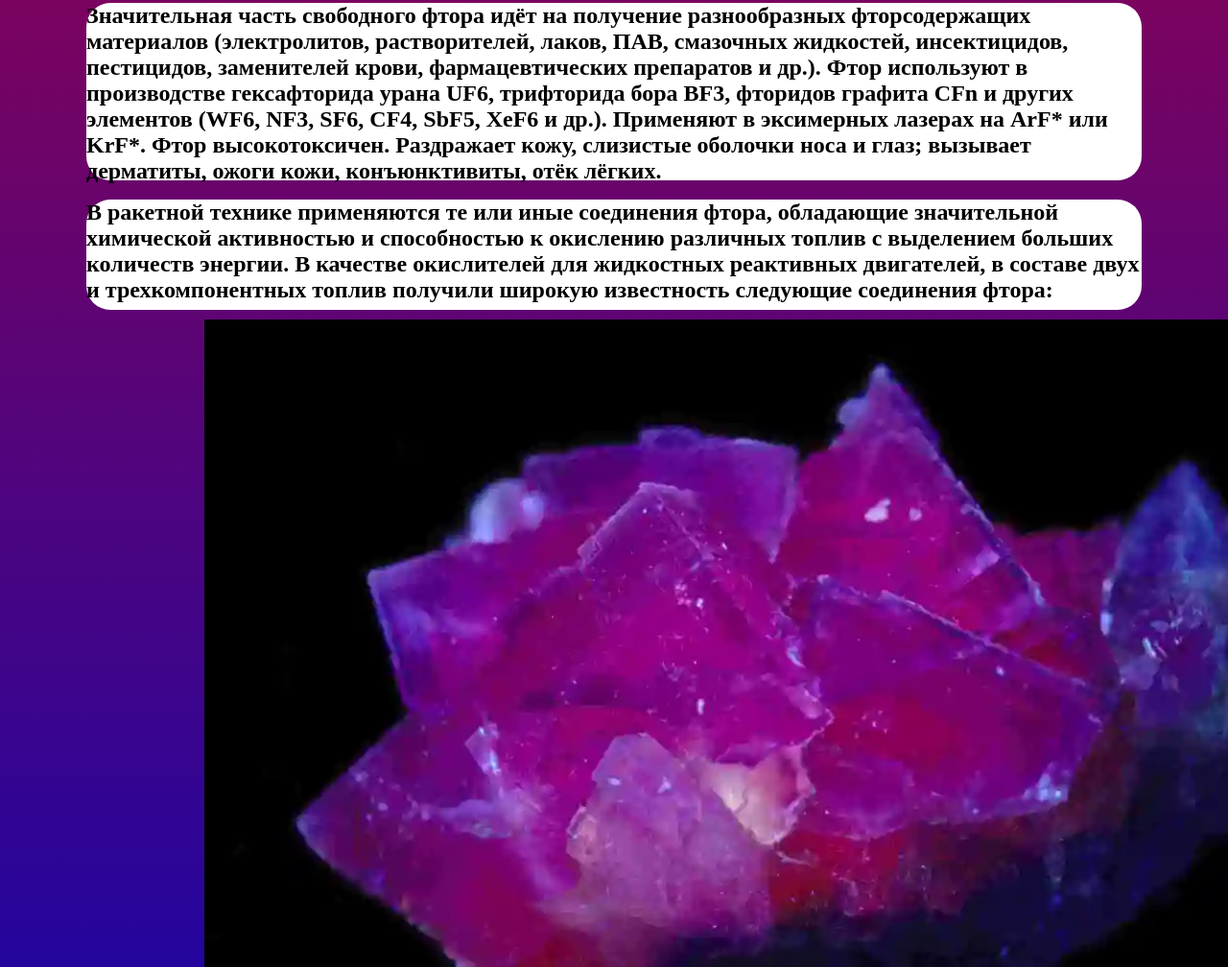
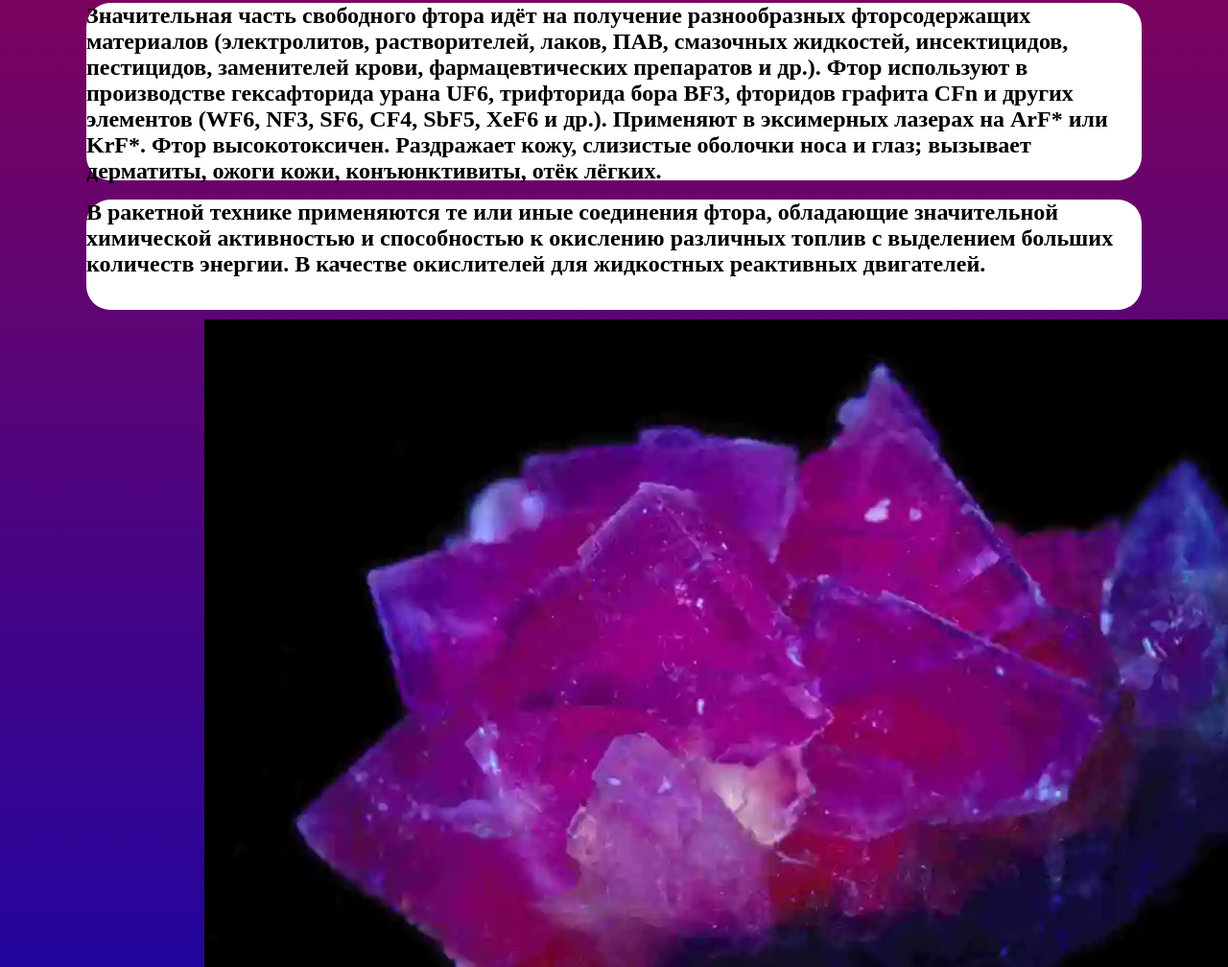
Before and after one commit to Seregan27/Fluorine, a plain HTML site: page index.html in a window 1280 px wide. Shown: the part 1530-2538 px from the top of the page at 96% size. Drawn offline with nearby package versions, Linux system fonts and the light colour scheme.

Commit message:
Update index.html

```diff
--- a/index.html
+++ b/index.html
@@ -23,7 +23,7 @@
     <div class="circle1"data-aos="fade-right"><h2 class="h2">Впервые соединение фтора (плавиковая кислота) получено К. Шееле в 1771 г. Название неизвестный элемент, входящий в состав плавиковой кислоты, получил в 1810 г. от названия флюорита, которое происходит от лат. fluor – течение, поток (благодаря способности минерала легко плавиться). В свободном виде элемент выделен А. Муассаном в 1886 г. при электролизе смеси KF и HF (открытие удостоено в 1906 Нобелевской премии). Русское название «фтор» происходит от греч. φϑόρος – разрушение (по свойствам плавиковой кислоты).</h2></div>
     <div class="img1"data-aos="zoom-out-up"><img src="ft.png" alt=""></div>
     <div class="circle2"data-aos="fade-left"><h2 class="h2">Значительная часть cвободного фтора идёт на получение разнообразных фторсодержащих материалов (электролитов, растворителей, лаков, ПАВ, смазочных жидкостей, инсектицидов, пестицидов, заменителей крови, фармацевтических препаратов и др.). Фтор используют в производстве гексафторида урана UF6, трифторида бора BF3, фторидов графита CFn и других элементов (WF6, NF3, SF6, CF4, SbF5, XeF6 и др.). Применяют в эксимерных лазерах на ArF* или KrF*. Фтор высокотоксичен. Раздражает кожу, слизистые оболочки носа и глаз; вызывает дерматиты, ожоги кожи, конъюнктивиты, отёк лёгких.</h2></div>
-    <div class="circle3"data-aos="fade-right"><h2 class="h2">В ракетной технике применяются те или иные соединения фтора, обладающие значительной химической активностью и способностью к окислению различных топлив с выделением больших количеств энергии. В качестве окислителей для жидкостных реактивных двигателей, в составе двух и трехкомпонентных топлив получили широкую известность следующие соединения фтора:</h2></div>
+    <div class="circle3"data-aos="fade-right"><h2 class="h2">В ракетной технике применяются те или иные соединения фтора, обладающие значительной химической активностью и способностью к окислению различных топлив с выделением больших количеств энергии. В качестве окислителей для жидкостных реактивных двигателей.</h2></div>
     <div class="img2"data-aos="fade-left"><img src="ftor.jpg" alt=""></div>
     <div class="circle4"data-aos="fade-right"><h2 class="h2">Поскольку фтор реагирует практически со всем, существует множество его химических соединений. И многие из них оказались очень полезны. Фторхлоруглеводороды применяют в холодильных установках, гексафторалюминат натрия (криолит) применяют при электролизе алюминия, сам фторид натрия в высоких концентрациях применяют как инсектицид и так далее.    </h2></div>
     <div class="HM"><a href="https://seregan27.github.io/Tennessin/">Домой</a></div>
```
